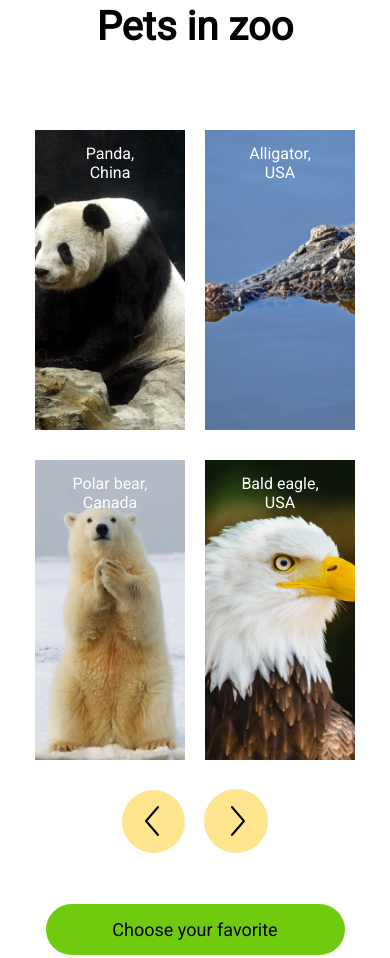
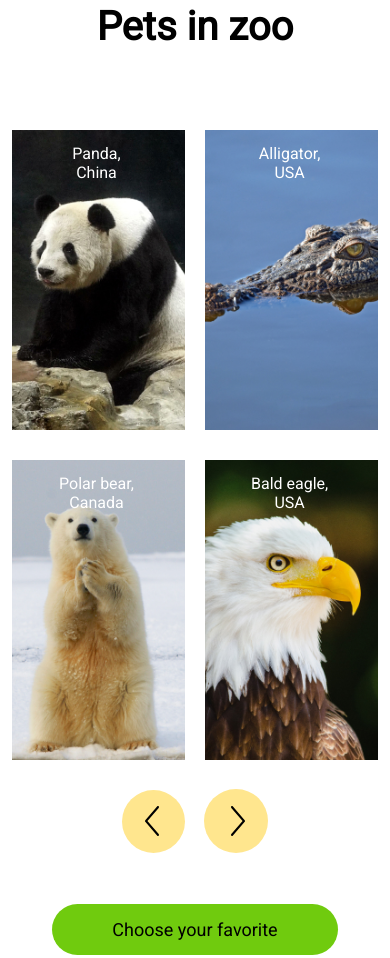
Before and after one commit to front42/online-zoo, a plain HTML site: page index.html in a window 390 px wide. Shown: the part 2052-3010 px from the top of the page. Drawn offline with Linux system fonts and the light colour scheme; a web font is replaced by a local one.

Commit message:
feat: tune pets in zoo mobile view

```diff
--- a/style.css
+++ b/style.css
@@ -100,7 +100,7 @@ h1 {
 .intro__slogan {
   margin-top: 130px;
   width: 600px;
-  font-family:  "SceneW01-Black", "Roboto", Arial, Helvetica, sans-serif;
+  font-family: "SceneW01-Black", "Roboto", Arial, Helvetica, sans-serif;
   font-size: 70px;
   font-weight: 900;
   letter-spacing: 0.03em;
@@ -486,7 +486,7 @@ h2 {
 }
 
 .social img:hover {
-  box-shadow:  -3px -1px 10px 0 #70CB0E;
+  box-shadow: -3px -1px 10px 0 #70CB0E;
 }
 
 .footer__bottom {
@@ -592,7 +592,7 @@ h2 {
   }
 
   .zoo__slider,
-  .testimonials__slider{
+  .testimonials__slider {
     justify-content: center;
   }
 
@@ -1059,10 +1059,41 @@ h2 {
 
   .pet__link span {
     width: 85px;
+    z-index: 1;
   }
 
-  .pet__link{
+  .pets:nth-child(odd) span {
+    left: 10.8vw;
+  }
+
+  .pets:nth-child(even) span {
+    right: 11.8vw;
+  }
+}
+
+@media screen and (max-width: 410px) {
+  .pets:nth-child(odd) img {
+    position: relative;
+    right: 24px;
+  }
+
+  .pets:nth-child(even) .pet__link:first-child img {
+    position: relative;
+    left: 24px;
+  }
+}
+
+@media screen and (max-width: 370px) {
+  .pet__link {
     width: 150px;
+  }
+
+  .pets:nth-child(odd) span {
+    left: 8vw;
+  }
+
+  .pets:nth-child(even) span {
+    right: 9vw;
   }
 
   .zoo__link {
```
Also changed, not shown: pages/zoos.css (+4 -5 lines), 1 other file. Lines whose indentation alone changed are shown as unchanged.
